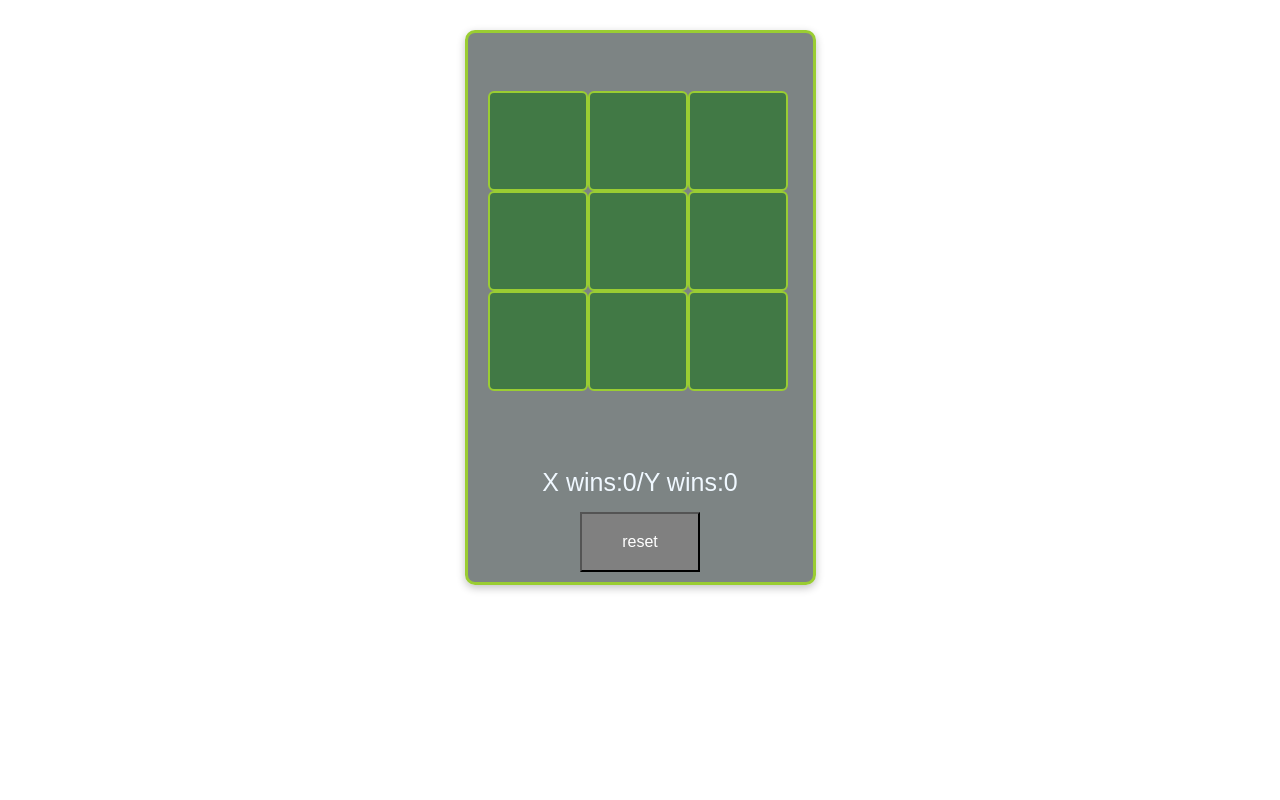
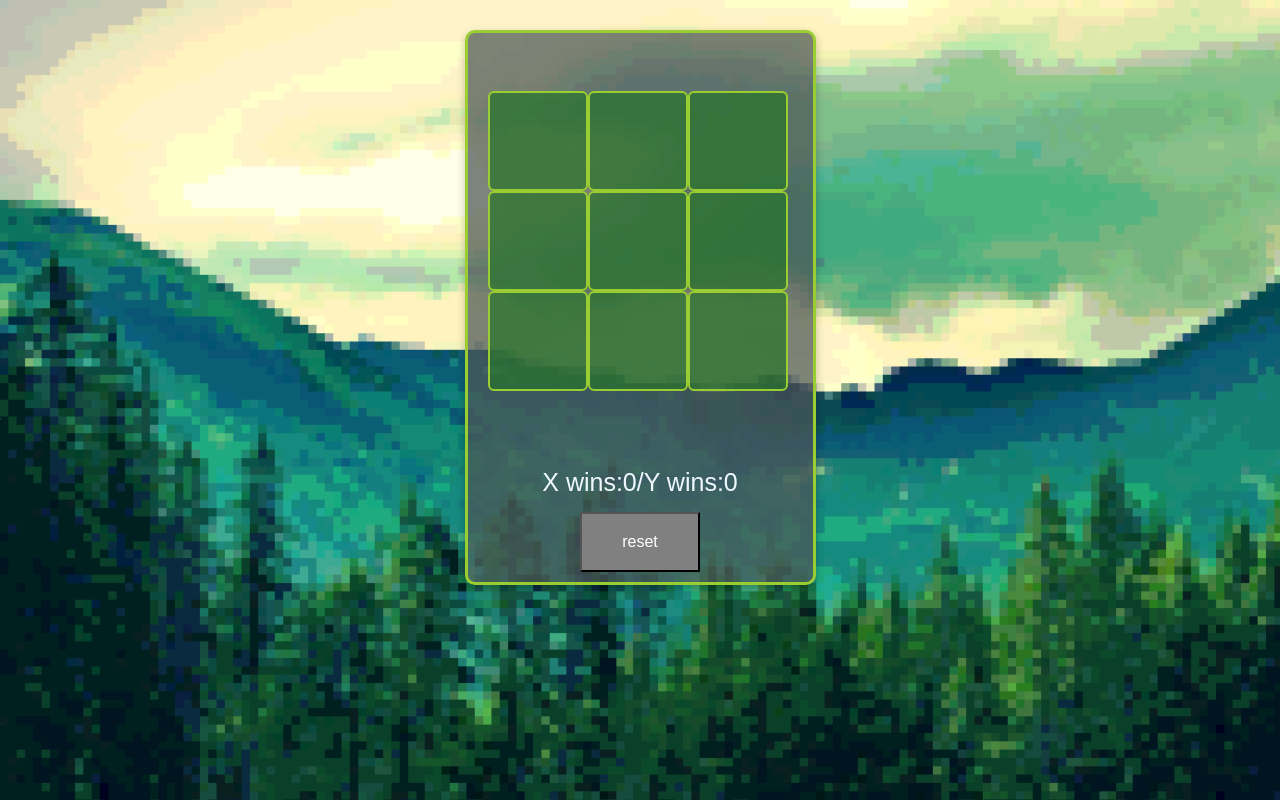
Before and after one commit to Mahdi-Al-Sabea/XO, a plain HTML site: page index.html in a window 1280 px wide. Shown: the top 800 px of the page. Drawn offline with nearby package versions, Linux system fonts and the light colour scheme; a web font is replaced by a local one.

Commit message:
Update css.css

```diff
--- a/css.css
+++ b/css.css
@@ -15,7 +15,7 @@ display: flex;
 flex-direction: column;
 justify-content: center;
 align-items: center;
-background-image: url(OX-project-wallpaper copy.png);
+background-image: url(final-wallpaper-xo.png);
 background-size: cover;
 background-repeat: no-repeat;
 
```
